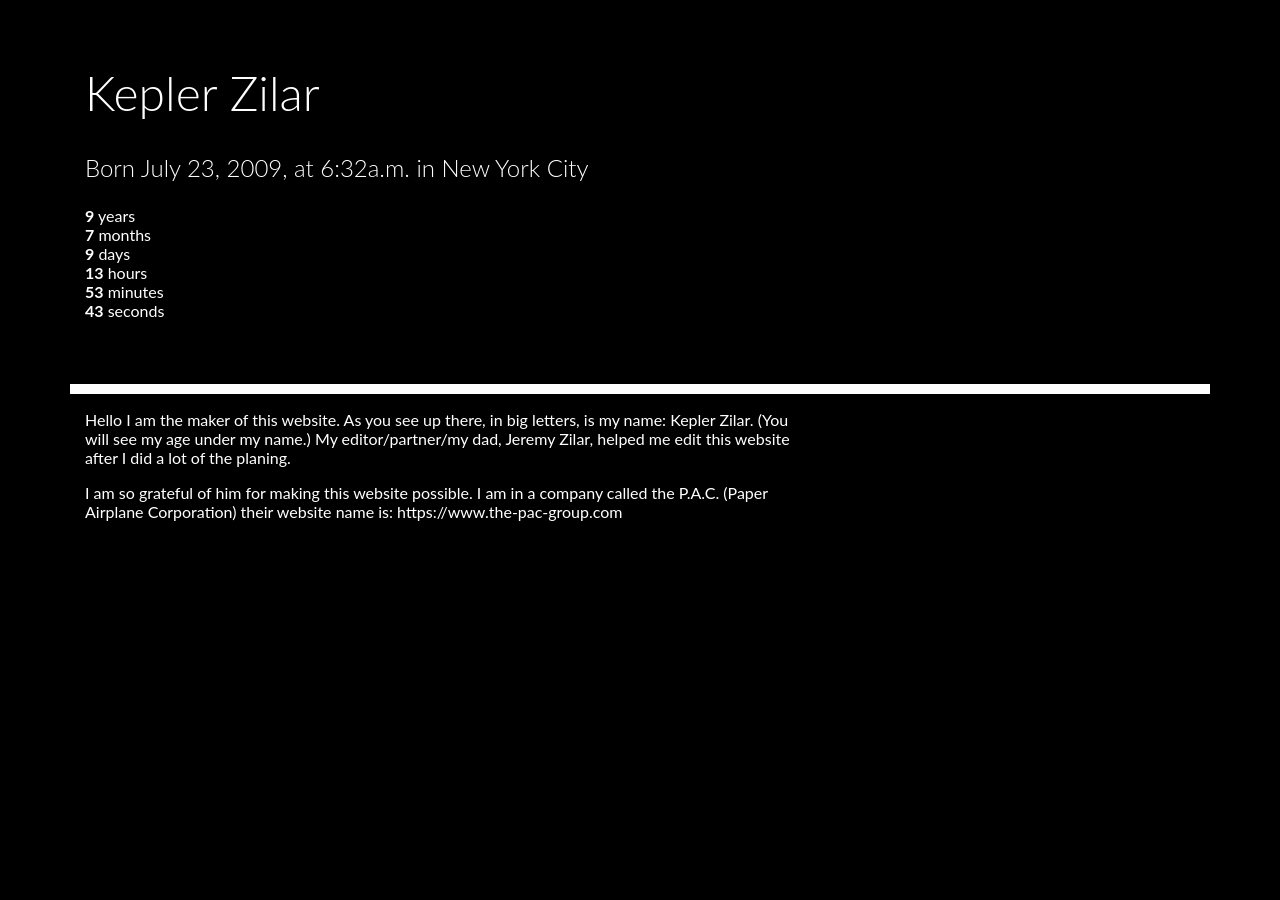
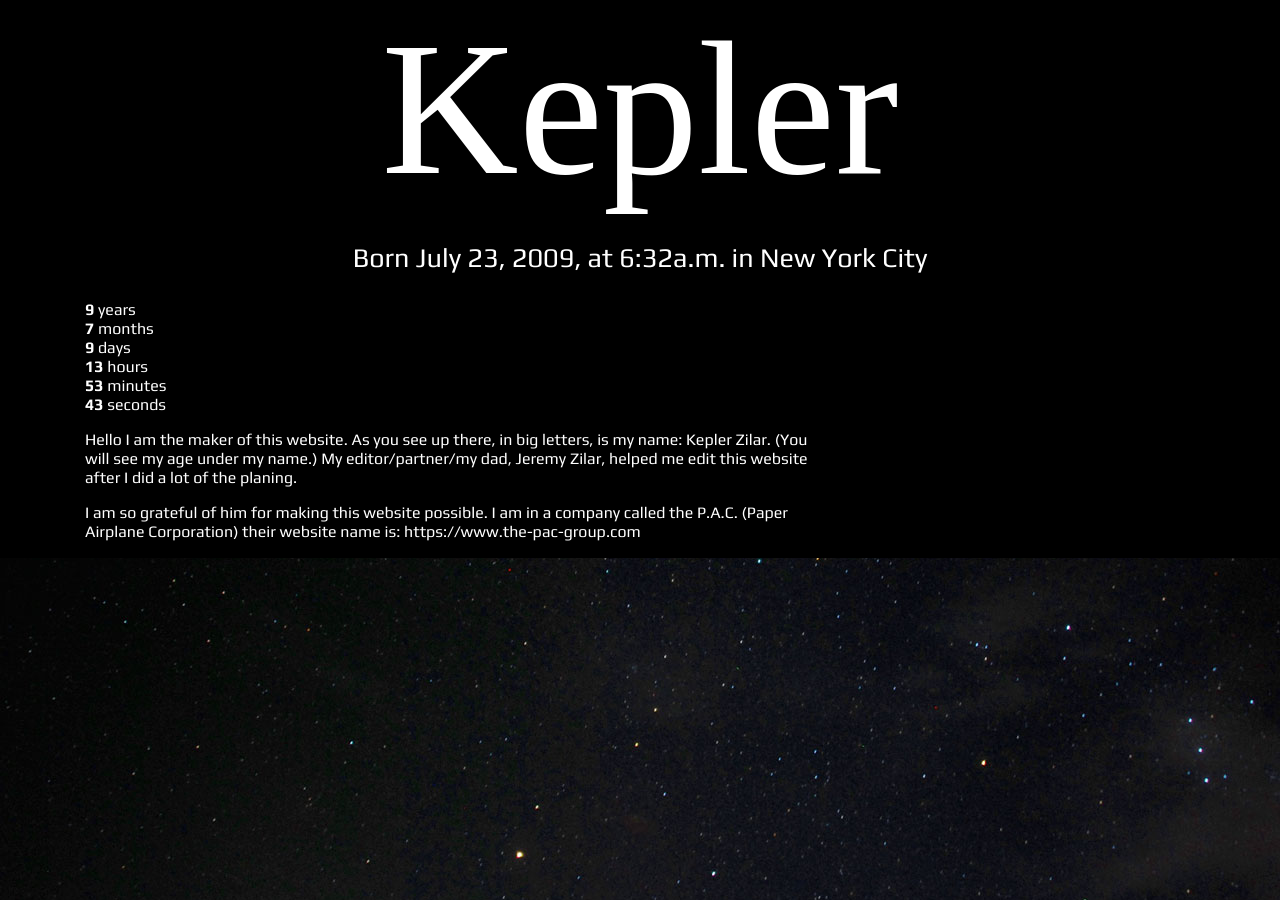
Before and after one commit to kcezz/keplr.me, a Jekyll site: the page built from index.md, in a window 1280 px wide. Built offline with Jekyll 4.4.1, drawn with Linux system fonts in a browser that asks for light colours; nearby versions of some CDN libraries.

Commit message:
made "kepler" bigger

```diff
--- a/_config.yml
+++ b/_config.yml
@@ -13,7 +13,7 @@
 # you will see them accessed via {{ site.title }}, {{ site.email }}, and so on.
 # You can create any custom variable you would like, and they will be accessible
 # in the templates via {{ site.myvariable }}.
-title: Kepler Zilar
+title: Kepler
 email: keplerzilar@icloud.com
 description:
 baseurl: "/" # the subpath of your site, e.g. /blog
--- a/_includes/head.html
+++ b/_includes/head.html
@@ -9,7 +9,7 @@
   <link rel="stylesheet" href="{{ "assets/bootstrap-grid.min.css" | baseurl }}">
   <link rel="stylesheet" href="{{ "assets/main.css" | baseurl }}">
 
-  <link href="https://fonts.googleapis.com/css?family=Dancing+Script|Noto+Serif+TC:200,300|Play:400,700" rel="stylesheet">
+  <link href="https://fonts.googleapis.com/css?family=Dancing+Script|Noto+Serif+TC:200|Play:400,700" rel="stylesheet">
 
   <!-- Font Awesome -->
   <link rel="stylesheet" href="https://use.fontawesome.com/releases/v5.3.1/css/all.css" integrity="sha384-mzrmE5qonljUremFsqc01SB46JvROS7bZs3IO2EmfFsd15uHvIt+Y8vEf7N7fWAU" crossorigin="anonymous">
--- a/_sass/_header.scss
+++ b/_sass/_header.scss
@@ -1,6 +1,11 @@
 // Header
 
-header > div {
-  padding: 4em 0;
-  border-bottom: 10px solid $white;
+header{
+  h1{
+    margin-bottom: 24px;
+  }
+  h3{
+    font-size: 27px;
+    font-weight: normal;
+  }
 }
--- a/_sass/_settings.scss
+++ b/_sass/_settings.scss
@@ -11,10 +11,11 @@ $base_type: 16px;
 $link: #5942d2;
 
 // Type
+$serif: 'Noto Serif TC', serif;
+$sans: 'Play', -apple-system, BlinkMacSystemFont, sans-serif;
+$script: 'Dancing Script', cursive;
+$mono: monospace;
 
-$serif: Times, serif;
-$sans: 'Lato', -apple-system, BlinkMacSystemFont, sans-serif;
-$mono: "Roboto Mono", monospace;
 $base_color: $deep;
 
 
@@ -26,7 +27,7 @@ body{
   color: $white;
   font-size: $base_type;
   font-family: $sans;
-  background-color: $bg;
+  background: $bg url('img/night-sky.jpg') fixed;
 }
 
 .paper{
--- a/_sass/_typography.scss
+++ b/_sass/_typography.scss
@@ -27,13 +27,17 @@ h1, h2, h3, h4, h5, h6{
 }
 
 h1{
-  font-size: 48px;
+  font-size: 190px;
+  font-family: $serif;
+  text-align: center;
+  font-weight: 200;
 }
 h2{
   font-size: 32px
 }
 h3{
   font-size: 24px;
+  text-align: center;
 }
 h4{
   font-size: 21px;
--- a/assets/main.scss
+++ b/assets/main.scss
@@ -5,8 +5,3 @@
 @import 'settings';
 @import 'typography';
 @import 'header';
-
-
-// font-family: 'Dancing Script', cursive;
-// font-family: 'Play', sans-serif;
-// font-family: 'Noto Serif TC', serif;
```
